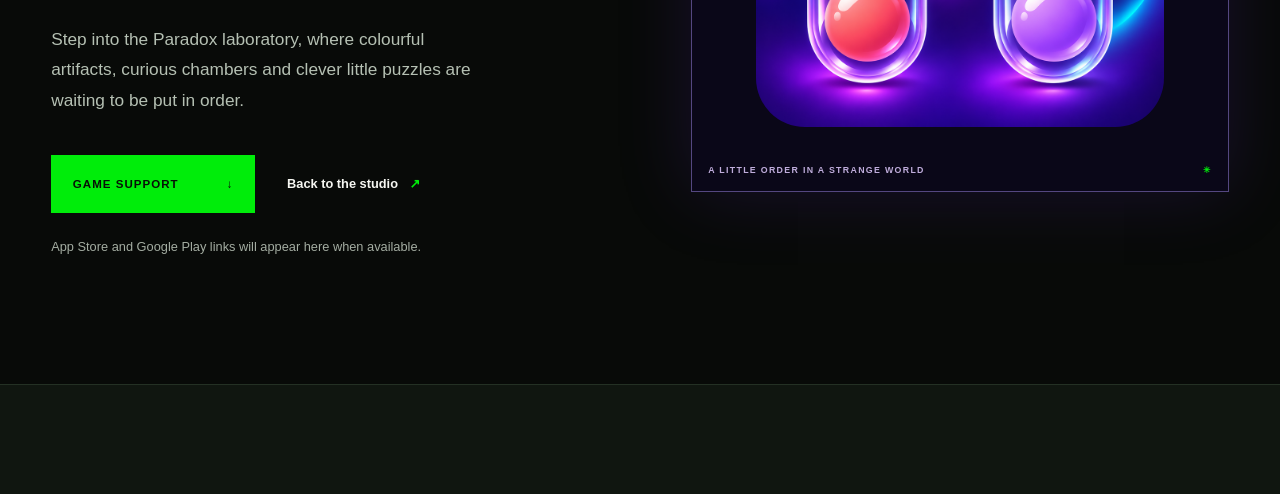
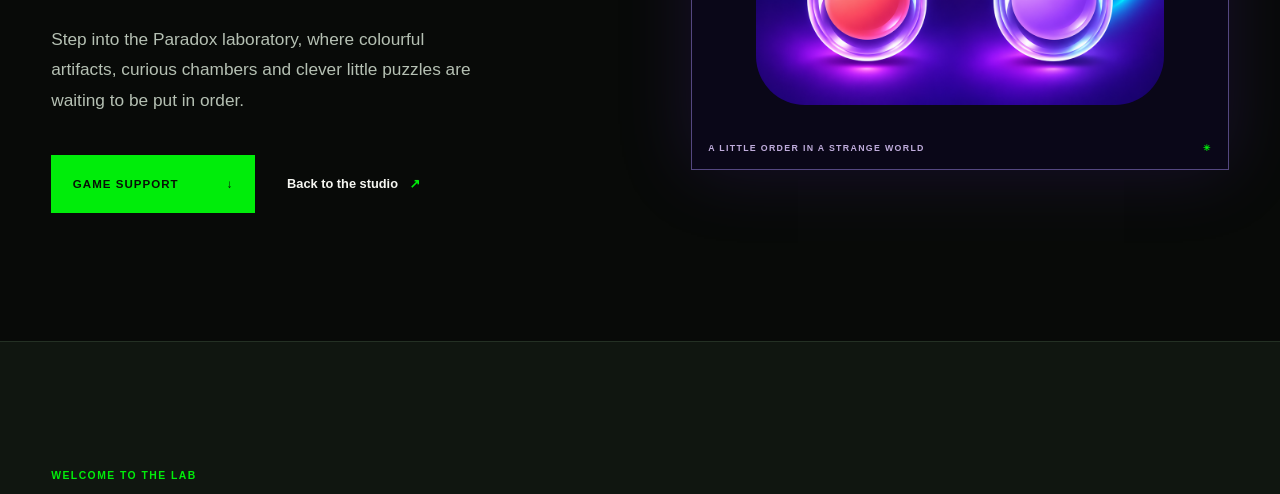
Before and after one commit to OhForPeteSake/petesparadox-games-website, a plain HTML site: page paradox-sort/index.html in a window 1280 px wide. Shown: the part 606-1100 px from the top of the page. Drawn offline with Linux system fonts and the light colour scheme.

Commit message:
Remove store placeholder on game page

```diff
--- a/paradox-sort/index.html
+++ b/paradox-sort/index.html
@@ -9,7 +9,7 @@
 <link rel="stylesheet" href="/style.css?v=paradox-sort-1"><script src="/app.js" defer></script></head>
 <body><a class="skip" href="#main">Skip to content</a>
 <header class="header wrap"><a class="brand" href="/" aria-label="Pete’s Paradox GAMES, home">PETE’S PARADOX <span>GAMES</span><i aria-hidden="true"></i></a><nav aria-label="Main navigation"><a href="/#games">Our games</a><a class="nav-contact" href="#support">Game support <span aria-hidden="true">↗</span></a></nav></header>
-<main id="main"><section class="game-hero wrap"><div class="game-hero-copy"><p class="eyebrow"><span class="dot"></span> A PETE’S PARADOX GAMES ORIGINAL</p><h1>Paradox<br><em>Sort.</em></h1><p class="game-tagline">A little sorting.<br>A lot of curiosity.</p><p class="section-copy">Step into the Paradox laboratory, where colourful artifacts, curious chambers and clever little puzzles are waiting to be put in order.</p><div class="hero-actions"><a class="button primary" href="#support">GAME SUPPORT <span aria-hidden="true">↓</span></a><a class="text-link" href="/#games">Back to the studio <span aria-hidden="true">↗</span></a></div><p class="store-note">App Store and Google Play links will appear here when available.</p></div><div class="game-art"><span class="game-art-label">EXPERIMENT / 001</span><img src="/paradox-sort-icon.png" width="1024" height="1024" style="height:auto" alt="Paradox Sort game icon showing colourful artifacts in two laboratory chambers"><span class="game-art-bottom">A LITTLE ORDER IN A STRANGE WORLD <span aria-hidden="true">✳</span></span></div></section>
+<main id="main"><section class="game-hero wrap"><div class="game-hero-copy"><p class="eyebrow"><span class="dot"></span> A PETE’S PARADOX GAMES ORIGINAL</p><h1>Paradox<br><em>Sort.</em></h1><p class="game-tagline">A little sorting.<br>A lot of curiosity.</p><p class="section-copy">Step into the Paradox laboratory, where colourful artifacts, curious chambers and clever little puzzles are waiting to be put in order.</p><div class="hero-actions"><a class="button primary" href="#support">GAME SUPPORT <span aria-hidden="true">↓</span></a><a class="text-link" href="/#games">Back to the studio <span aria-hidden="true">↗</span></a></div></div><div class="game-art"><span class="game-art-label">EXPERIMENT / 001</span><img src="/paradox-sort-icon.png" width="1024" height="1024" style="height:auto" alt="Paradox Sort game icon showing colourful artifacts in two laboratory chambers"><span class="game-art-bottom">A LITTLE ORDER IN A STRANGE WORLD <span aria-hidden="true">✳</span></span></div></section>
 <section class="game-about"><div class="wrap game-about-grid"><div><p class="eyebrow green">WELCOME TO THE LAB</p><h2>Sort it out.<br><em>See what happens.</em></h2></div><div class="game-description"><p>Move colourful artifacts between chambers and bring a little order to the laboratory. Think ahead, find your rhythm and enjoy the satisfaction of everything falling into place.</p><p>From Pete’s Paradox GAMES, Paradox Sort is a puzzle for curious minds.</p></div></div></section>
 <section id="support" class="section wrap support-grid"><div><div class="section-index"><span>PLAYER SUPPORT</span><span class="line"></span></div><p class="eyebrow green">WE’RE HERE TO HELP</p><h2>Need a hand<br>in the <em>lab?</em></h2><p class="section-copy">Have a question, found a problem or want to share feedback about Paradox Sort? Get in touch with the studio.</p></div><div class="support-card"><p class="eyebrow green">PARADOX SORT SUPPORT</p><h3>Talk to a human.</h3><p>Tell us what happened and include your device model, operating system version and game version if you can. Please don’t send passwords or payment details.</p><a class="button primary full" href="mailto:pete@petesparadox.games?subject=Paradox%20Sort%20Support">EMAIL SUPPORT <span aria-hidden="true">↗</span></a><p class="support-address">Or email <a href="mailto:pete@petesparadox.games">pete@petesparadox.games</a></p></div></section></main>
 <footer><div class="wrap footer-top"><div><a class="brand" href="/">PETE’S PARADOX <span>GAMES</span><i aria-hidden="true"></i></a><p>Small games. Big paradoxes.</p></div><div><p class="footer-label">EXPLORE</p><a href="/">Home</a><a href="/#games">Our games</a><a href="#support">Game support</a></div><div><p class="footer-label">PARADOX SORT</p><p class="muted">A curious little puzzle from Pete’s Paradox GAMES.</p></div></div><div class="wrap footer-bottom"><span>© 2026 PETE’S PARADOX GAMES</span><a href="/privacy.html">PRIVACY</a><span>MADE FOR CURIOUS MINDS ✳</span></div></footer></body></html>
```
